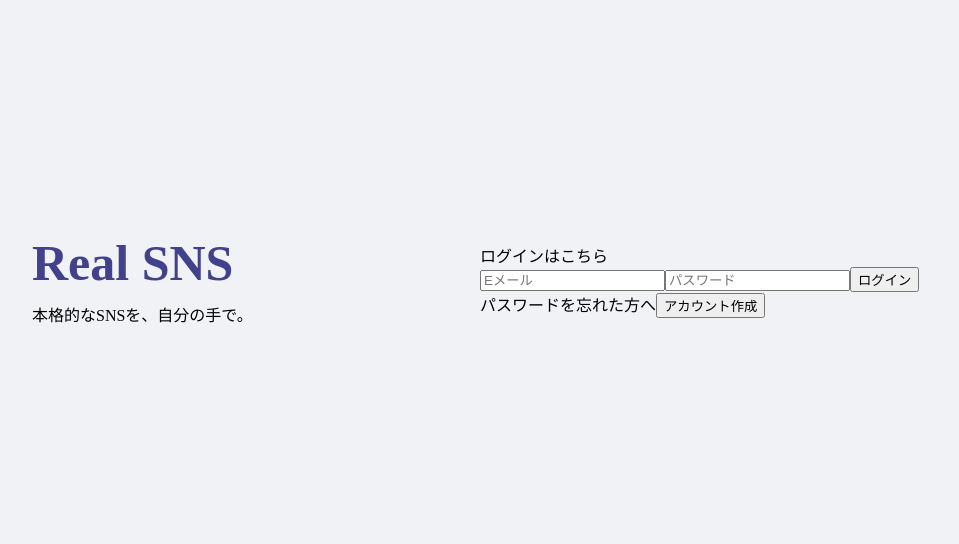
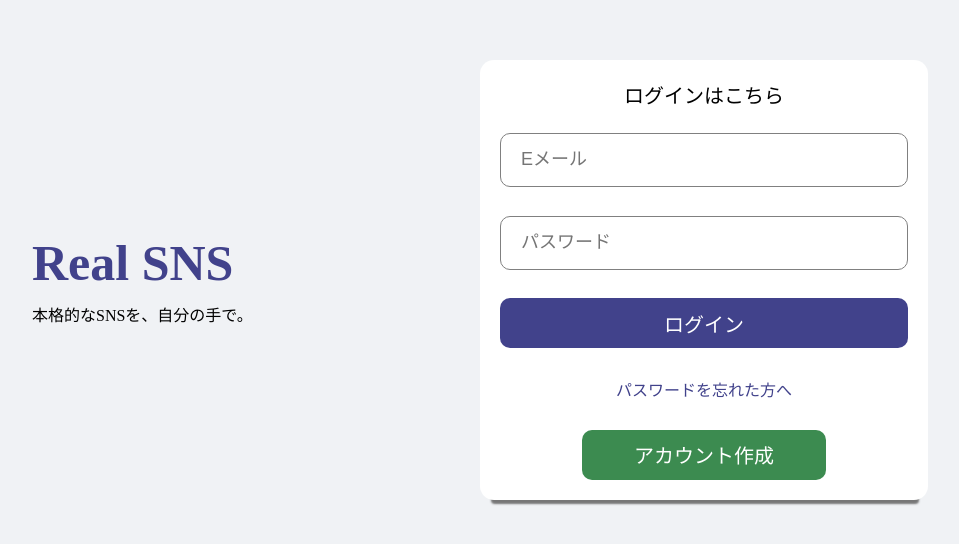
Before and after one commit to ShuheiKurinami/sns, a React (Create React App) app: page / in a window 1280 px wide. Shown: the part 120-664 px from the top of the page, without its empty margins (160-1119 px from the left). Built offline with nearby package versions, Linux system fonts and the light colour scheme.

Commit message:
login.css完成

```diff
--- a/src/pages/login/login.css
+++ b/src/pages/login/login.css
@@ -32,3 +32,65 @@
 .logoDesc {
   font-size: 24px;
 }
+
+.loginBox {
+  height: 400px;
+  padding: 20px;
+  background-color: white;
+  border-radius: 10px;
+  display: flex;
+  flex-direction: column;
+  justify-content: space-between;
+  box-shadow: 1px 14px 2px -10px #777777;
+  border-radius: 14px;
+}
+
+.loginInput {
+  height: 50px;
+  border-radius: 10px;
+  border: 1px solid gray;
+  font-size: 18px;
+  padding-left: 20px;
+  margin-bottom: 15px;
+}
+
+.loginInput:focus {
+  outline: none;
+}
+
+.loginButton {
+  height: 50px;
+  border-radius: 10px;
+  border: none;
+  background-color: #41428b;
+  color: white;
+  font-size: 20px;
+  font-weight: 500;
+  cursor: pointer;
+}
+
+.loginForgot {
+  text-align: center;
+  color: #41428b;
+  margin: 15px 0;
+}
+
+.loginRegisterButton {
+  height: 50px;
+  width: 60%;
+  align-self: center;
+  border-radius: 10px;
+  border: none;
+  background-color: #3c8b50;
+  color: white;
+  font-size: 20px;
+  font-weight: 500;
+  cursor: pointer;
+}
+
+.loginMsg {
+  text-align: center;
+  font-weight: 550;
+  font-size: 20px;
+  margin-bottom: 10px;
+}
```
